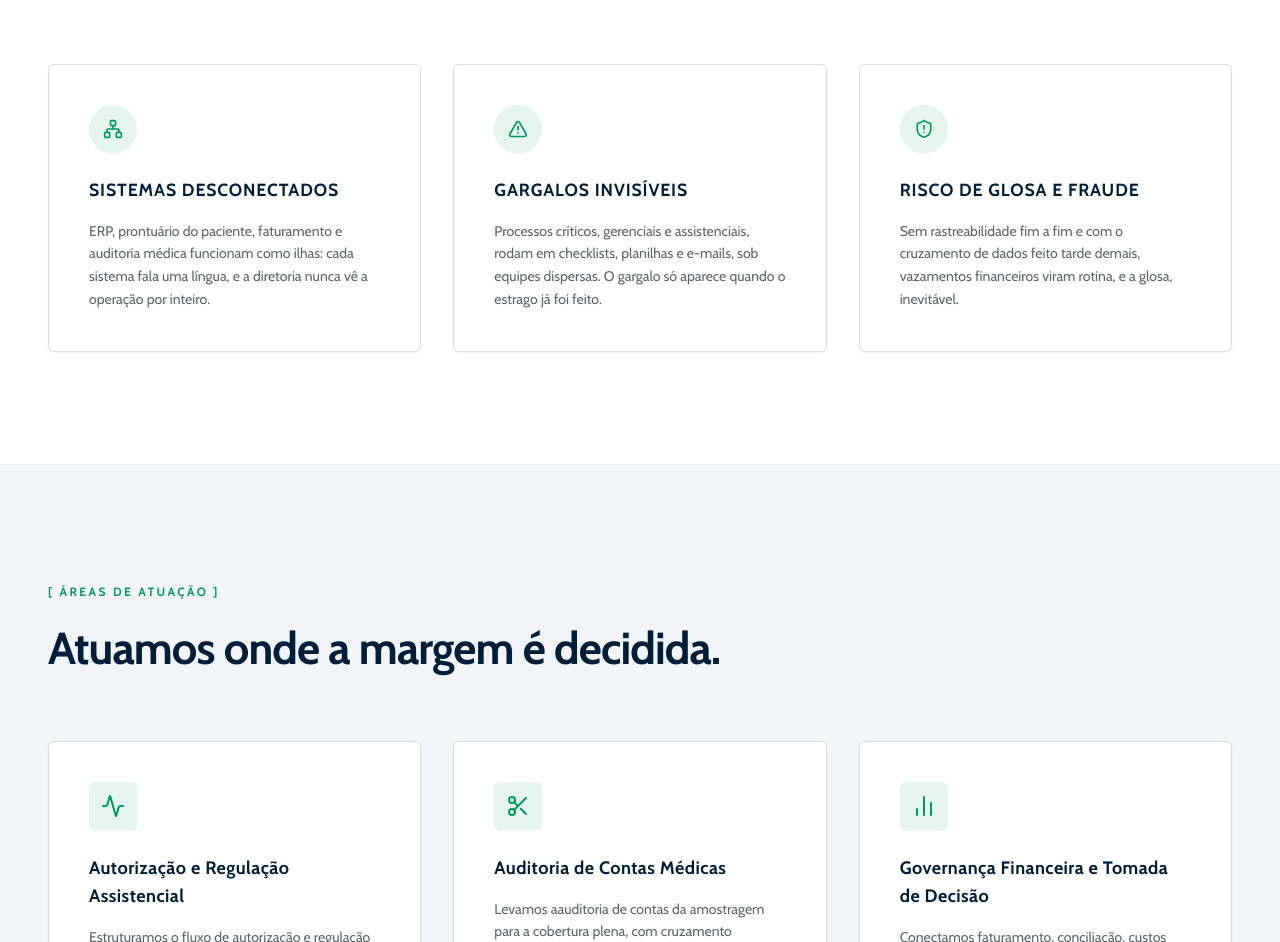
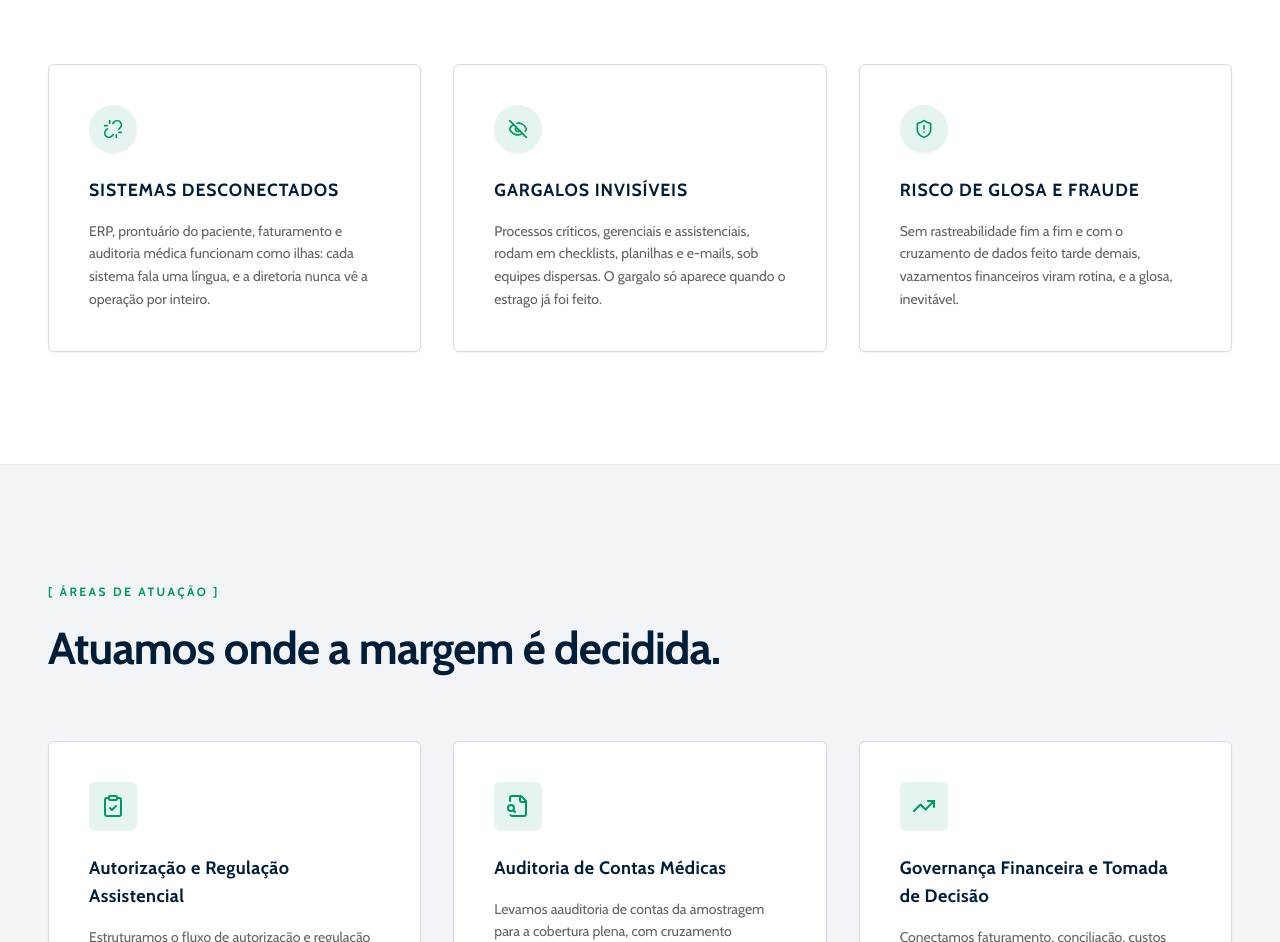
Before and after one commit to stanley-silva/ilibertyv2, a React (Vite) app: page /cooperativas in a window 1280 px wide. Shown: the part 930-1872 px from the top of the page. Built offline with nearby package versions, Linux system fonts and the light colour scheme.

Commit message:
chore: atualizações em icones das páginas internas

```diff
--- a/src/pages/Cooperativas.tsx
+++ b/src/pages/Cooperativas.tsx
@@ -1,5 +1,5 @@
 import React, { useState } from 'react';
-import { Network, AlertTriangle, ShieldAlert, Activity, Scissors, BarChart2, Send } from 'lucide-react';
+import { Unlink, EyeOff, ShieldAlert, ClipboardCheck, FileSearch, TrendingUp } from 'lucide-react';
 import CtaButton from '../components/CtaButton';
 import Badge from '../components/Badge';
 import FadeIn from '../components/FadeIn';
@@ -130,7 +130,7 @@ export default function Cooperativas() {
               <div className="bg-white border border-border-subtle rounded-[6px] p-8 sm:p-10 flex flex-col justify-between w-full shadow-xs hover:shadow-md transition-all duration-300 group">
                 <div className="text-left">
                   <div className="w-12 h-12 rounded-full bg-[#00995D]/10 text-[#00995D] flex items-center justify-center mb-6 shadow-xs transition-transform group-hover:scale-105 duration-300">
-                    <Network className="w-5 h-5" />
+                    <Unlink className="w-5 h-5" />
                   </div>
                   <h3 className="text-md font-bold text-brand-dark mb-4 font-sans uppercase tracking-wider">
                     Sistemas Desconectados
@@ -146,7 +146,7 @@ export default function Cooperativas() {
               <div className="bg-white border border-border-subtle rounded-[6px] p-8 sm:p-10 flex flex-col justify-between w-full shadow-xs hover:shadow-md transition-all duration-300 group">
                 <div className="text-left">
                   <div className="w-12 h-12 rounded-full bg-[#00995D]/10 text-[#00995D] flex items-center justify-center mb-6 shadow-xs transition-transform group-hover:scale-105 duration-300">
-                    <AlertTriangle className="w-5 h-5" />
+                    <EyeOff className="w-5 h-5" />
                   </div>
                   <h3 className="text-md font-bold text-brand-dark mb-4 font-sans uppercase tracking-wider">
                     Gargalos Invisíveis
@@ -198,7 +198,7 @@ export default function Cooperativas() {
               <div className="bg-white border border-border-subtle rounded-[6px] p-8 lg:p-10 flex flex-col justify-between w-full shadow-xs hover:shadow-md transition-all duration-300 group">
                 <div className="text-left">
                   <div className="w-12 h-12 bg-[#00995D]/10 text-[#00995D] flex items-center justify-center rounded-[6px] mb-6 shadow-xs">
-                    <Activity className="w-6 h-6" />
+                    <ClipboardCheck className="w-6 h-6" />
                   </div>
                   <h3 className="text-lg font-bold text-brand-dark mb-4 font-sans tracking-wide">
                     Autorização e Regulação Assistencial
@@ -214,7 +214,7 @@ export default function Cooperativas() {
               <div className="bg-white border border-border-subtle rounded-[6px] p-8 lg:p-10 flex flex-col justify-between w-full shadow-xs hover:shadow-md transition-all duration-300 group">
                 <div className="text-left">
                   <div className="w-12 h-12 bg-[#00995D]/10 text-[#00995D] flex items-center justify-center rounded-[6px] mb-6 shadow-xs">
-                    <Scissors className="w-6 h-6" />
+                    <FileSearch className="w-6 h-6" />
                   </div>
                   <h3 className="text-lg font-bold text-brand-dark mb-4 font-sans tracking-wide">
                     Auditoria de Contas Médicas
@@ -230,7 +230,7 @@ export default function Cooperativas() {
               <div className="bg-white border border-border-subtle rounded-[6px] p-8 lg:p-10 flex flex-col justify-between w-full shadow-xs hover:shadow-md transition-all duration-300 group">
                 <div className="text-left">
                   <div className="w-12 h-12 bg-[#00995D]/10 text-[#00995D] flex items-center justify-center rounded-[6px] mb-6 shadow-xs">
-                    <BarChart2 className="w-6 h-6" />
+                    <TrendingUp className="w-6 h-6" />
                   </div>
                   <h3 className="text-lg font-bold text-brand-dark mb-4 font-sans tracking-wide">
                     Governança Financeira e Tomada de Decisão
--- a/src/pages/Discovery.tsx
+++ b/src/pages/Discovery.tsx
@@ -21,7 +21,9 @@ import {
   TrendingDown,
   Clock,
   Layers,
-  Coins
+  Coins,
+  Unlink,
+  EyeOff
 } from 'lucide-react';
 import AnimatedShader from '../components/AnimatedShader';
 import CtaButton from '../components/CtaButton';
@@ -399,7 +401,7 @@ export default function Discovery() {
             <FadeIn delay={200} className="flex">
               <div className="bg-[#F2F4F8]/50 border border-border-subtle/50 rounded-2xl p-6 sm:p-8 flex gap-5 text-left hover:bg-white hover:border-brand-cyan/20 hover:shadow-md transition-all duration-300 group w-full">
                 <div className="w-12 h-12 rounded-xl bg-brand-cyan/10 flex-shrink-0 flex items-center justify-center text-brand-cyan group-hover:bg-brand-cyan group-hover:text-white transition-all duration-300">
-                  <Database className="w-6 h-6" />
+                  <Unlink className="w-6 h-6" />
                 </div>
                 <div>
                   <h3 className="text-base sm:text-md font-bold text-brand-dark font-sans uppercase tracking-wider">Sistemas que não se conversam</h3>
@@ -413,7 +415,7 @@ export default function Discovery() {
             <FadeIn delay={300} className="flex">
               <div className="bg-[#F2F4F8]/50 border border-border-subtle/50 rounded-2xl p-6 sm:p-8 flex gap-5 text-left hover:bg-white hover:border-brand-cyan/20 hover:shadow-md transition-all duration-300 group w-full">
                 <div className="w-12 h-12 rounded-xl bg-brand-cyan/10 flex-shrink-0 flex items-center justify-center text-brand-cyan group-hover:bg-brand-cyan group-hover:text-white transition-all duration-300">
-                  <Clock className="w-6 h-6" />
+                  <FileText className="w-6 h-6" />
                 </div>
                 <div>
                   <h3 className="text-base sm:text-md font-bold text-brand-dark font-sans uppercase tracking-wider">Processos manuais e retrabalho</h3>
@@ -428,7 +430,7 @@ export default function Discovery() {
             <FadeIn delay={400} className="flex">
               <div className="bg-[#F2F4F8]/50 border border-border-subtle/50 rounded-2xl p-6 sm:p-8 flex gap-5 text-left hover:bg-white hover:border-brand-cyan/20 hover:shadow-md transition-all duration-300 group w-full">
                 <div className="w-12 h-12 rounded-xl bg-brand-cyan/10 flex-shrink-0 flex items-center justify-center text-brand-cyan group-hover:bg-brand-cyan group-hover:text-white transition-all duration-300">
-                  <AlertTriangle className="w-6 h-6" />
+                  <EyeOff className="w-6 h-6" />
                 </div>
                 <div>
                   <h3 className="text-base sm:text-md font-bold text-brand-dark font-sans uppercase tracking-wider">Tomada de decisão no escuro</h3>
@@ -443,7 +445,7 @@ export default function Discovery() {
             <FadeIn delay={500} className="flex">
               <div className="bg-[#F2F4F8]/50 border border-border-subtle/50 rounded-2xl p-6 sm:p-8 flex gap-5 text-left hover:bg-white hover:border-brand-cyan/20 hover:shadow-md transition-all duration-300 group w-full">
                 <div className="w-12 h-12 rounded-xl bg-brand-cyan/10 flex-shrink-0 flex items-center justify-center text-brand-cyan group-hover:bg-brand-cyan group-hover:text-white transition-all duration-300">
-                  <TrendingDown className="w-6 h-6" />
+                  <Coins className="w-6 h-6" />
                 </div>
                 <div>
                   <h3 className="text-base sm:text-md font-bold text-brand-dark font-sans uppercase tracking-wider">Risco de glosa e custo crescente</h3>
```
